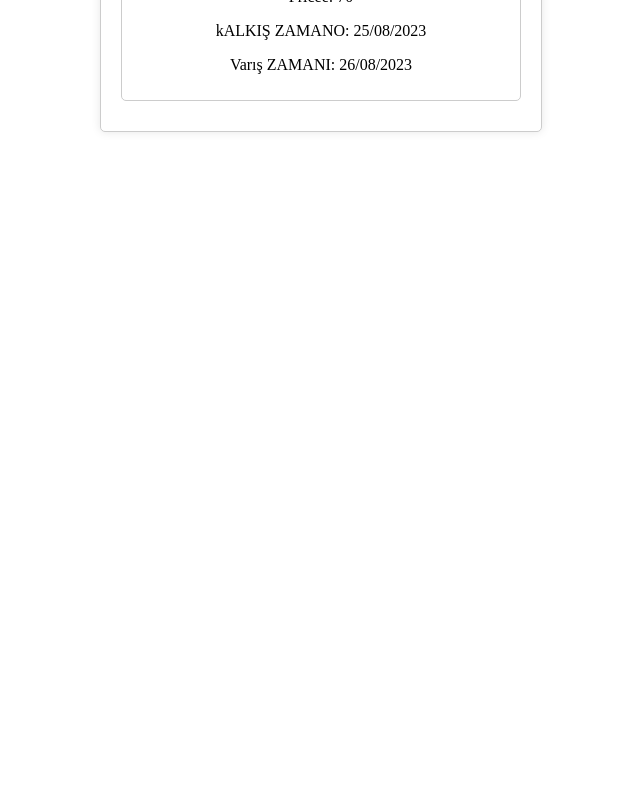
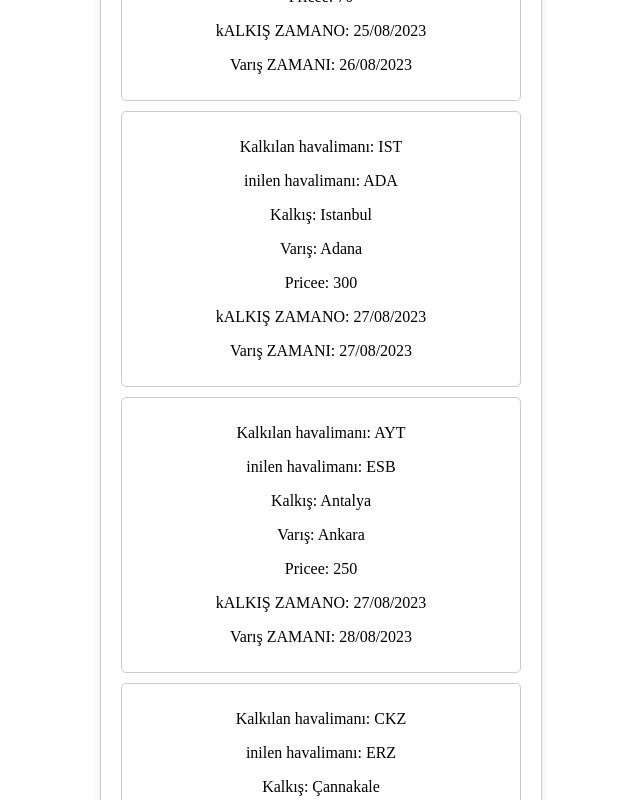
Before and after one commit to musayar9/FlightApp, a React (Create React App) app: page / in a window 1280 px wide. Shown: the part 1760-2560 px from the top of the page, without its empty margins (319-959 px from the left). Before the commit the page ends 1900 px from the top, so only its background shows below. Built offline with nearby package versions, Linux system fonts and the light colour scheme; data requests are answered from the project's data file.

Commit message:
formValidation

```diff
--- a/db.json
+++ b/db.json
@@ -10,7 +10,6 @@
       "departureTime": "2023-08-23",
       "arrivalTime": "2023-08-24",
       "price": 150
-
     },
     {
       "id": 2,
@@ -43,7 +42,7 @@
       "departureCity": "Istanbul",
       "arrivalCity": "Antalya",
       "departureTime": "2023-08-23",
-      "arrivalTime": "2023-08-25",
+      "arrivalTime": "2023-08-24",
       "price": 600
     },
     {
@@ -56,6 +55,52 @@
       "departureTime": "2023-08-25",
       "arrivalTime": "2023-08-26",
       "price": 70
+    },
+    {
+      "id": 6,
+      "airline": "FlightCo",
+      "departureAirport": "IST",
+      "arrivalAirport": "ADA",
+      "departureCity": "Istanbul",
+      "arrivalCity": "Adana",
+      "departureTime": "2023-08-27",
+      "arrivalTime": "2023-08-27",
+      "price": 300
+    },
+
+    {
+      "id": 7,
+      "airline": "Turkish Airlines",
+      "departureAirport": "AYT",
+      "arrivalAirport": "ESB",
+      "departureCity": "Antalya",
+      "arrivalCity": "Ankara",
+      "departureTime": "2023-08-27",
+      "arrivalTime": "2023-08-28",
+      "price": 250
+    },
+
+    {
+      "id": 8,
+      "airline": "FlightCo",
+      "departureAirport": "CKZ",
+      "arrivalAirport": "ERZ",
+      "departureCity": "Çannakale",
+      "arrivalCity": "Erzurum",
+      "departureTime": "2023-08-25",
+      "arrivalTime": "2023-08-26",
+      "price": 900
+    },
+    {
+      "id": 9,
+      "airline": "Turkish Airlines",
+      "departureAirport": "IST",
+      "arrivalAirport": "AYT",
+      "departureCity": "Istanbul",
+      "arrivalCity": "Antalya",
+      "departureTime": "2023-08-24",
+      "arrivalTime": "2023-08-24",
+      "price": 800
     }
   ]
 }
--- a/src/components/FlightSearchForm.js
+++ b/src/components/FlightSearchForm.js
@@ -13,9 +13,16 @@ function FlightSearchForm() {
     oneWay: false,
   });
 
+
+
   const dispatch = useDispatch();
   const { flight, flightStatus, error } = useSelector((state) => state.flights);
   const [searchResult, setSearchResult] = useState();
+  const [showError, setShowError] = useState({
+    departureAirport: false,
+    arrivalAirport: false,
+    departureDate: false,
+  });
   useEffect(() => {
     if (flightStatus === "idle") {
       dispatch(fetchFlights());
@@ -26,43 +33,7 @@ function FlightSearchForm() {
 
   console.log("searchResult", searchResult);
 
-  // const handleDepartureAirportChange = (e) => {
-  //   const filteredResults = flight.filter(
-  //     (flight) =>
-  //       flight.departureCity
-  //         .toString()
-  //         .toLocaleLowerCase("TR")
-  //         .includes(e.target.value.toString().toLocaleLowerCase("TR")) ||
-  //       flight.departureCity
-  //         .toString()
-  //         .toLocaleLowerCase("TR")
-  //         .includes(e.target.value.toString().toLocaleLowerCase("TR"))
-  //   );
-  //   setSearchData((prevData) => ({
-  //     ...prevData,
-  //     departureAirport: e.target.value,
-  //   }));
-  //   setSearchResult(filteredResults);
-  // };
 
-  // const handleArrivalAirportChange = (e) => {
-  //   const filteredResults = flight.filter(
-  //     (flight) =>
-  //       flight.arrivalCity
-  //         .toString()
-  //         .toLocaleLowerCase("TR")
-  //         .includes(e.target.value.toString().toLocaleLowerCase("TR")) ||
-  //       flight.arrivalCity
-  //         .toString()
-  //         .toLocaleLowerCase("TR")
-  //         .includes(e.target.value.toString().toLocaleLowerCase("TR"))
-  //   );
-  //   setSearchData((prevData) => ({
-  //     ...prevData,
-  //     arrivalAirport: e.target.value,
-  //   }));
-  //   setSearchResult(filteredResults);
-  // };
   useEffect(() => {
     // Uygun uçuşları filtreleme
     const filteredFlights = flight.filter((flight) => {
@@ -82,13 +53,14 @@ function FlightSearchForm() {
           .toLocaleLowerCase("TR")
           .includes(searchData.arrivalAirport.toLocaleLowerCase("TR"));
 
+
+
       return departureMatch && arrivalMatch;
     });
 
+
     setSearchResult(filteredFlights);
   }, [searchData, flight]);
-
-
 
   console.log("flightts", flight);
   const handleChange = (e) => {
@@ -107,7 +79,57 @@ function FlightSearchForm() {
     }));
   };
   const handleSearch = () => {
-    setSearchResult(searchResult);
+
+if (
+  searchData.departureAirport === "" ||
+  searchData.arrivalAirport === "" ||
+  searchData.departureDate === ""
+) {
+  setShowError({
+    departureAirport: searchData.departureAirport === "",
+    arrivalAirport: searchData.arrivalAirport === "",
+    departureDate: searchData.departureDate === "",
+  });
+  return;
+} else {
+  setShowError({
+    departureAirport: false,
+    arrivalAirport: false,
+    departureDate: false,
+  });
+}
+
+
+
+
+    const dateFilter = searchResult.filter((flight)=>{
+
+
+    const searchDateFilter =  new Date(searchData.departureDate)
+    const searchResultDate = new Date(flight.departureTime)
+
+
+    const searchArrivalDate = new Date(searchData.arrivalDate)
+    const searchResultArrivalDate = new Date(flight.arrivalTime)
+
+    const departureFilterDate = compareAsc(
+      searchResultDate,  searchDateFilter
+    ) === 0
+
+     const arrivalFilterDate =
+       compareAsc(searchResultArrivalDate, searchArrivalDate) === 0;
+    if(!searchData.oneWay){
+    return departureFilterDate  &&  arrivalFilterDate
+    }else{
+    return  arrivalFilterDate
+    }
+
+
+    // return departureFilterDate && arrivalFilterDate
+    })
+
+
+    setSearchResult(dateFilter);
   };
 
   //searchResult sorted by price
@@ -134,9 +156,7 @@ const handleSortByDepartureTime = () => {
   };
 
   const handleSortPirce = () => {
-  const sortPrice = [...searchResult].sort((a, b) =>
-    (b.price-a.price)
-  );
+    const sortPrice = [...searchResult].sort((a, b) => b.price - a.price);
     setSearchResult(sortPrice);
   };
   return (
@@ -150,6 +170,9 @@ const handleSortPirce = () => {
           value={searchData.departureAirport}
           onChange={handleChange}
         />
+        {showError.departureAirport && (
+          <p className="error-message">Kalkış havaalanı boş bırakılamaz.</p>
+        )}
       </div>
       <div className="form-group">
         <label>Varış Havaalanı</label>
@@ -159,6 +182,9 @@ const handleSortPirce = () => {
           value={searchData.arrivalAirport}
           onChange={handleChange}
         />
+        {showError.arrivalAirport && (
+          <p className="error-message">Kalkış havaalanı boş bırakılamaz.</p>
+        )}
       </div>
       <div className="form-group">
         <label>Kalkış Tarihi</label>
@@ -198,9 +224,7 @@ const handleSortPirce = () => {
       </div>
 
       <div className="form-group">
-        <button onClick={handleSortPirce}>
-          fiyata göre sırala
-        </button>
+        <button onClick={handleSortPirce}>fiyata göre sırala</button>
       </div>
       <div>
         <div className="search-results">
```
Also changed, not shown: data/db.json (+46 -0 lines). Lines whose indentation alone changed are shown as unchanged.
